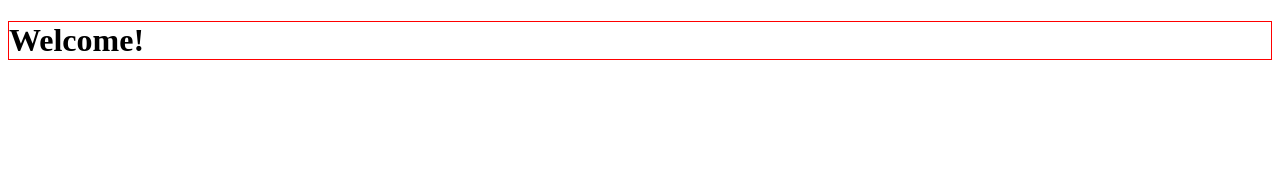
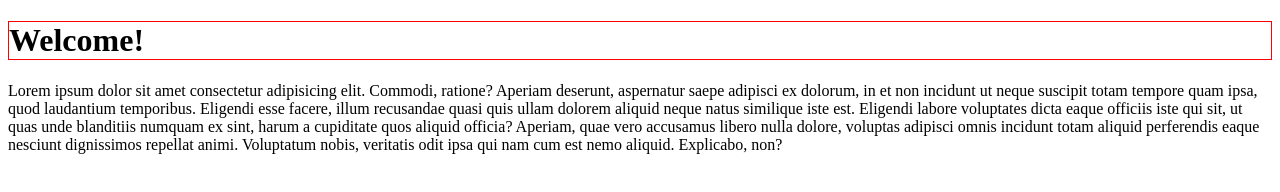
Before and after one commit to langchengit/testing, a plain HTML site: page index.html in a window 1280 px wide. Drawn offline with Linux system fonts and the light colour scheme.

Commit message:
i added a bunch of text

```diff
--- a/index.html
+++ b/index.html
@@ -9,6 +9,7 @@
 <body>
 
     <h1>Welcome!</h1>
+    <p>Lorem ipsum dolor sit amet consectetur adipisicing elit. Commodi, ratione? Aperiam deserunt, aspernatur saepe adipisci ex dolorum, in et non incidunt ut neque suscipit totam tempore quam ipsa, quod laudantium temporibus. Eligendi esse facere, illum recusandae quasi quis ullam dolorem aliquid neque natus similique iste est. Eligendi labore voluptates dicta eaque officiis iste qui sit, ut quas unde blanditiis numquam ex sint, harum a cupiditate quos aliquid officia? Aperiam, quae vero accusamus libero nulla dolore, voluptas adipisci omnis incidunt totam aliquid perferendis eaque nesciunt dignissimos repellat animi. Voluptatum nobis, veritatis odit ipsa qui nam cum est nemo aliquid. Explicabo, non?</p>
 
 </body>
 </html>
```
